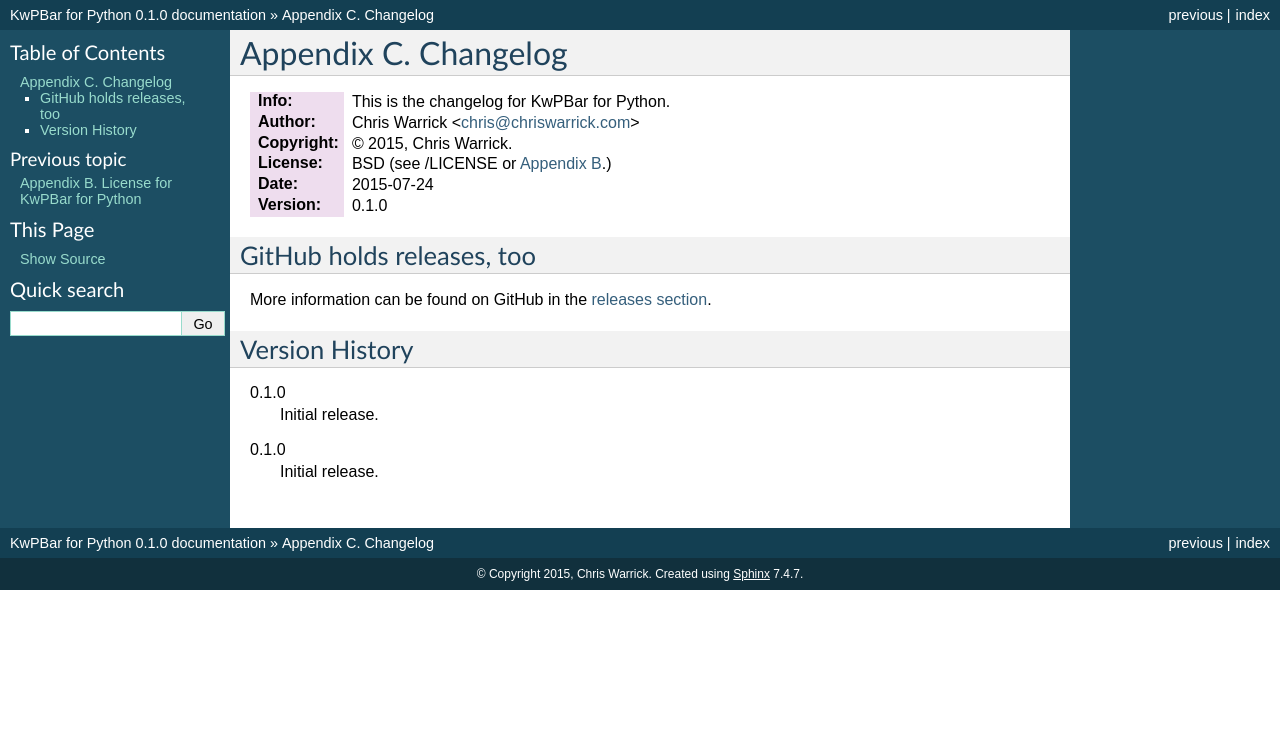
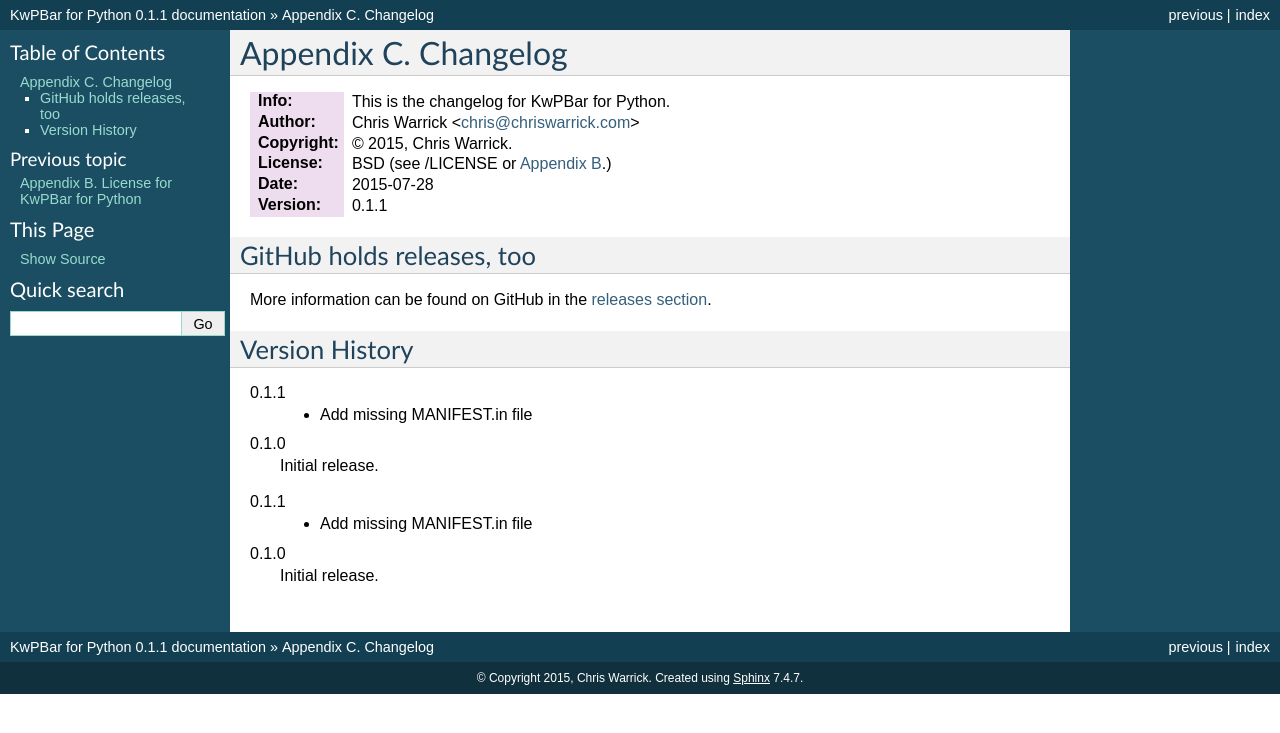
Before and after one commit to Kwpolska/kwpbar.py, a Sphinx documentation site: the page built from docs/CHANGELOG.rst, in a window 1280 px wide. Shown: the top 733 px of the page. Built offline with Sphinx 7.4.7, drawn with Linux system fonts in a browser that asks for light colours.

Commit message:
v0.1.1: add missing MANIFEST.in file
Signed-off-by: Chris Warrick <kwpolska@gmail.com>

```diff
--- a/CONTRIBUTING.rst
+++ b/CONTRIBUTING.rst
@@ -5,8 +5,8 @@
 :Author: Chris Warrick <chris@chriswarrick.com>
 :Copyright: © 2015, Chris Warrick.
 :License: BSD (see /LICENSE or :doc:`Appendix B <LICENSE>`.)
-:Date: 2015-07-24
-:Version: 0.1.0
+:Date: 2015-07-28
+:Version: 0.1.1
 
 .. index:: contributing
 
--- a/README.rst
+++ b/README.rst
@@ -4,8 +4,8 @@
 :Info: This is the README file for KwPBar.
 :Author: Chris Warrick <chris@chriswarrick.com>
 :Copyright: © 2015, Chris Warrick.
-:Date: 2015-07-24
-:Version: 0.1.0
+:Date: 2015-07-28
+:Version: 0.1.1
 
 .. index: README
 .. image:: https://travis-ci.org/Kwpolska/kwpbar.py.svg?branch=master
--- a/docs/CHANGELOG.rst
+++ b/docs/CHANGELOG.rst
@@ -5,8 +5,8 @@
 :Author: Chris Warrick <chris@chriswarrick.com>
 :Copyright: © 2015, Chris Warrick.
 :License: BSD (see /LICENSE or :doc:`Appendix B <LICENSE>`.)
-:Date: 2015-07-24
-:Version: 0.1.0
+:Date: 2015-07-28
+:Version: 0.1.1
 
 .. index:: CHANGELOG
 
@@ -19,8 +19,14 @@
 Version History
 ===============
 
+0.1.1
+    * Add missing MANIFEST.in file
+
 0.1.0
     Initial release.
 
+0.1.1
+    * Add missing MANIFEST.in file
+
 0.1.0
     Initial release.
--- a/docs/CONTRIBUTING.rst
+++ b/docs/CONTRIBUTING.rst
@@ -5,8 +5,8 @@
 :Author: Chris Warrick <chris@chriswarrick.com>
 :Copyright: © 2015, Chris Warrick.
 :License: BSD (see /LICENSE or :doc:`Appendix B <LICENSE>`.)
-:Date: 2015-07-24
-:Version: 0.1.0
+:Date: 2015-07-28
+:Version: 0.1.1
 
 .. index:: contributing
 
--- a/docs/LICENSE.rst
+++ b/docs/LICENSE.rst
@@ -5,8 +5,8 @@
 :Author: Chris Warrick <chris@chriswarrick.com>
 :Copyright: © 2015, Chris Warrick.
 :License: BSD (see /LICENSE or :doc:`Appendix B <LICENSE>`.)
-:Date: 2015-07-24
-:Version: 0.1.0
+:Date: 2015-07-28
+:Version: 0.1.1
 
 .. index:: LICENSE
 
--- a/docs/README.rst
+++ b/docs/README.rst
@@ -4,8 +4,8 @@
 :Info: This is the README file for KwPBar.
 :Author: Chris Warrick <chris@chriswarrick.com>
 :Copyright: © 2015, Chris Warrick.
-:Date: 2015-07-24
-:Version: 0.1.0
+:Date: 2015-07-28
+:Version: 0.1.1
 
 .. index: README
 .. image:: https://travis-ci.org/Kwpolska/kwpbar.py.svg?branch=master
--- a/docs/conf.py
+++ b/docs/conf.py
@@ -48,9 +48,9 @@
 # built documents.
 #
 # The short X.Y version.
-version = '0.1.0'
+version = '0.1.1'
 # The full version, including alpha/beta/rc tags.
-release = '0.1.0'
+release = '0.1.1'
 
 # The language for content autogenerated by Sphinx. Refer to documentation
 # for a list of supported languages.
--- a/kwpbar/__init__.py
+++ b/kwpbar/__init__.py
@@ -1,5 +1,5 @@
 # -*- encoding: utf-8 -*-
-# KwPBar for Python v0.1.0
+# KwPBar for Python v0.1.1
 # Copyright © 2015, Chris Warrick.
 # All rights reserved.
 #
@@ -42,7 +42,7 @@
 import sys
 
 __title__ = 'KwPBar for Python'
-__version__ = '0.1.0'
+__version__ = '0.1.1'
 __author__ = 'Chris Warrick'
 __license__ = '3-clause BSD'
 __docformat__ = 'restructuredtext en'
--- a/setup.py
+++ b/setup.py
@@ -19,7 +19,7 @@
         sys.exit(errno)
 
 setup(name='kwpbar',
-      version='0.1.0',
+      version='0.1.1',
       description='A progress bar for Python.',
       keywords='kwpbar',
       author='Chris Warrick',
```
Also changed, not shown: CHANGELOG.rst (+8 -2 lines), 3 other files.
